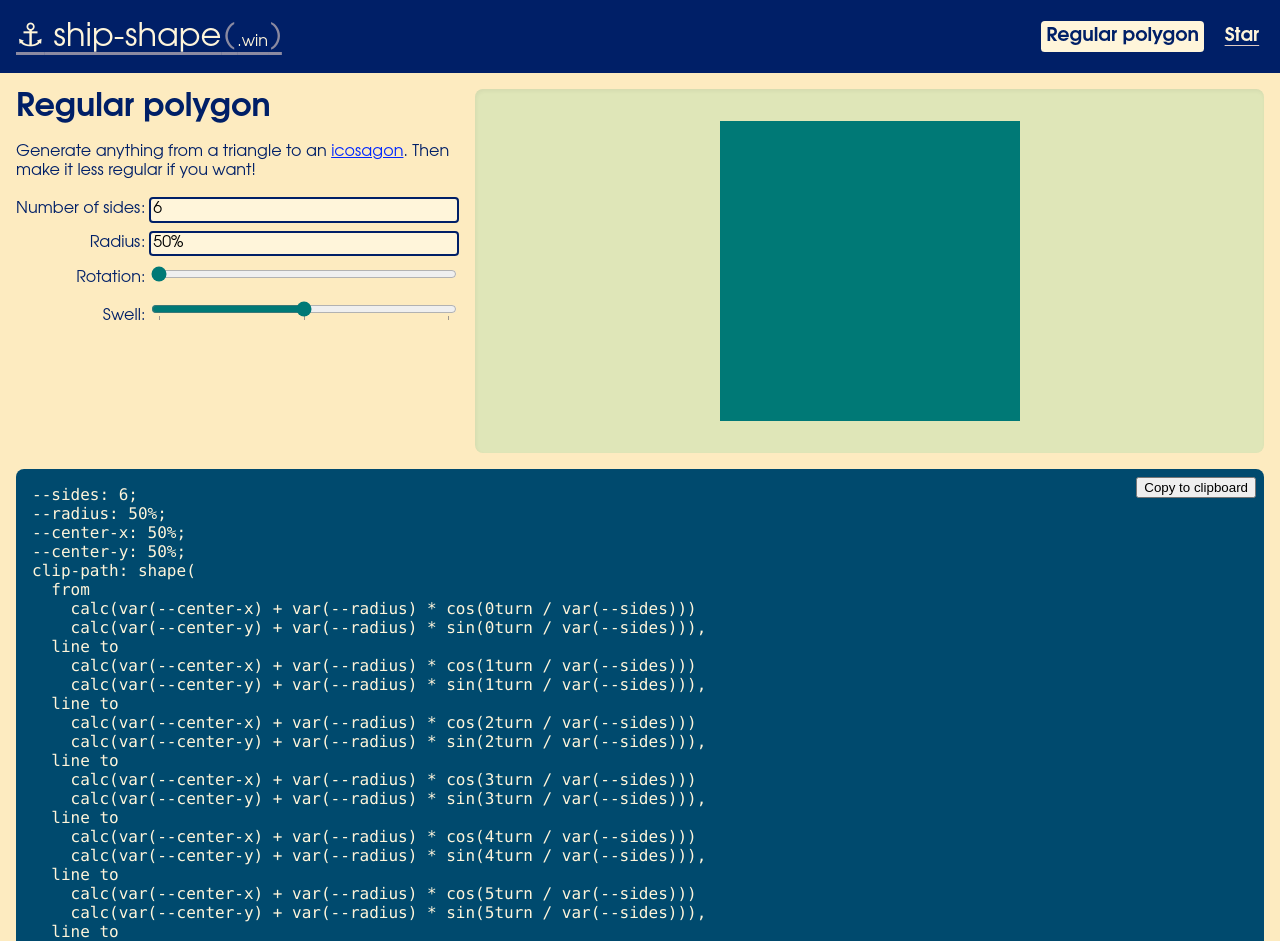
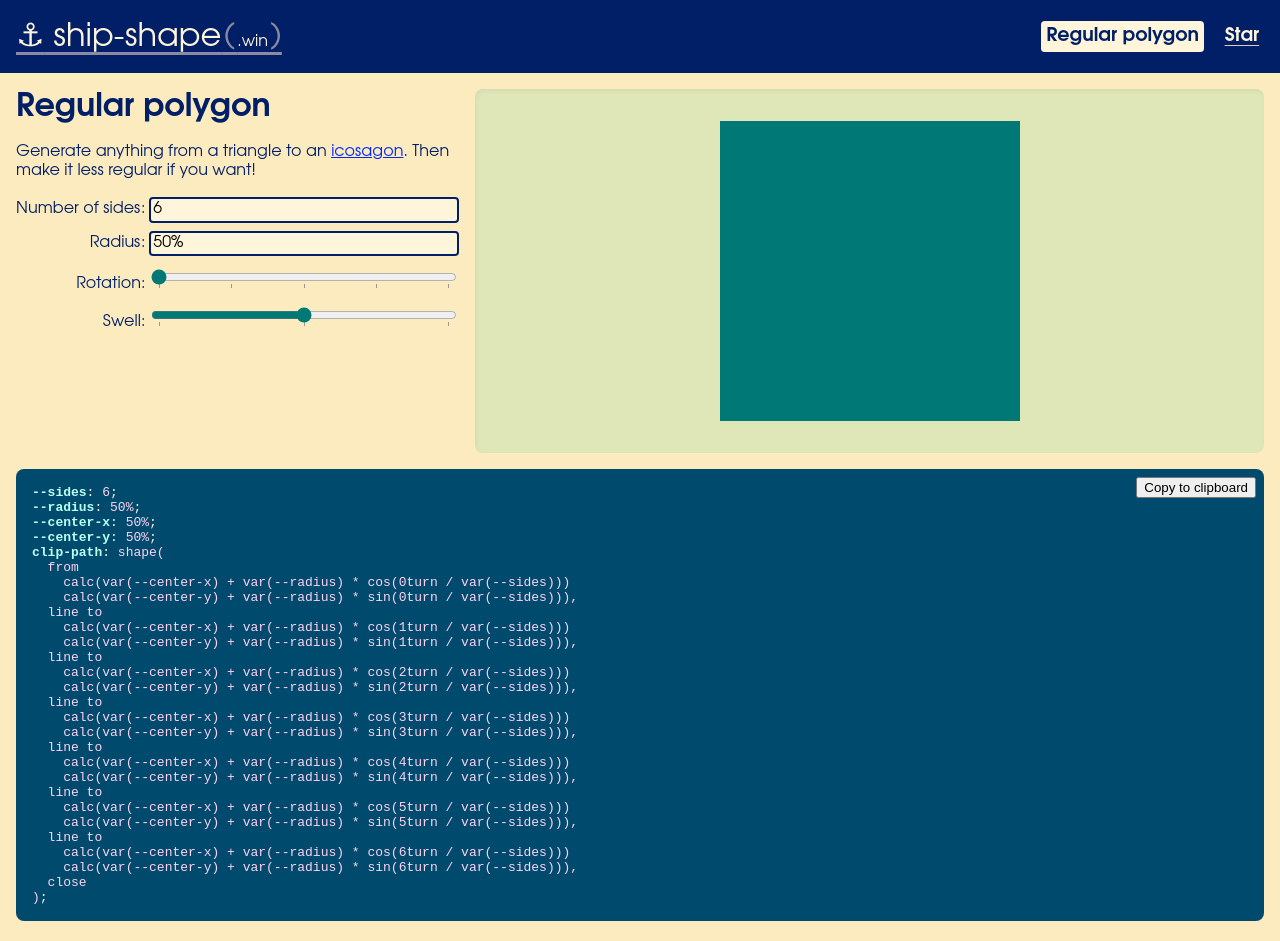
Before and after one commit to PontusHorn/ship-shape.win, a SvelteKit app: page / in a window 1280 px wide. Shown: the top 941 px of the page. Built offline with nearby package versions, Linux system fonts and the light colour scheme.

Commit message:
Add basic output CSS highlighting

```diff
--- /dev/null
+++ b/src/lib/CssOutput.svelte
@@ -0,0 +1,52 @@
+<script lang="ts">
+	const { cssProperties }: { cssProperties: Record<string, string> } = $props();
+</script>
+
+<code id="css-output"
+	>{#each Object.entries(cssProperties) as [key, value]}<span class="property">{key}</span>:
+		<span class="key">{value}</span>;{'\n'}{/each}</code
+>
+<copy-button target="css-output"></copy-button>
+
+<style>
+	code {
+		display: block;
+		background-color: var(--fjord);
+		color: var(--linen);
+		padding: 1rem;
+		border-radius: 0.5rem;
+		paint-order: stroke fill;
+		overflow: auto;
+		tab-size: 2;
+		white-space: pre;
+		anchor-name: --css-output;
+	}
+
+	.property {
+		color: oklch(0.95 0.07 180.81);
+		font-weight: bold;
+	}
+
+	.key {
+		color: oklch(0.92 0.07 344.04);
+	}
+
+	copy-button::part(button) {
+		position: absolute;
+		position-anchor: --css-output;
+		inset-block-start: anchor(start);
+		inset-inline-end: anchor(end);
+		margin: 0.5rem;
+
+		/* Flash a green inset box-shadow covering the button as confirmation */
+		transition: box-shadow 1s 3s ease-in;
+		box-shadow: inset 0 0 0 3em transparent;
+	}
+
+	copy-button::part(button):active {
+		box-shadow: inset 0 0 0 3em rgb(0 255 0 / 0.25);
+		/* Make the transition instant as you click, so that it only fades out
+		slowly afterwards */
+		transition: none;
+	}
+</style>
--- /dev/null
+++ b/src/lib/css.ts
@@ -0,0 +1,5 @@
+export function cssPropertiesToCss(properties: Record<string, string>): string {
+	return Object.entries(properties)
+		.map(([key, value]) => `${key}: ${value};`)
+		.join('\n\t');
+}
--- a/src/lib/parametricShapes/RegularPolygon.ts
+++ b/src/lib/parametricShapes/RegularPolygon.ts
@@ -94,12 +94,10 @@ export class RegularPolygon implements ParametricShape {
 		return new Shape(from, commands);
 	}
 
-	toCSS(propertyName: string): string {
+	toCssProperties(propertyName: string) {
 		const properties = this.#customProperties;
 		properties[propertyName] = this.toShape().toString();
 
-		return Object.entries(properties)
-			.map(([key, value]) => `${key}: ${value};`)
-			.join('\n');
+		return properties;
 	}
 }
--- a/src/lib/parametricShapes/StarPolygon.ts
+++ b/src/lib/parametricShapes/StarPolygon.ts
@@ -75,12 +75,10 @@ export class StarPolygon implements ParametricShape {
 		);
 	}
 
-	toCSS(propertyName: string): string {
+	toCssProperties(propertyName: string) {
 		const properties = this.#customProperties;
 		properties[propertyName] = this.toShape().toString();
 
-		return Object.entries(properties)
-			.map(([key, value]) => `${key}: ${value};`)
-			.join('\n');
+		return properties;
 	}
 }
--- a/src/routes/+page.svelte
+++ b/src/routes/+page.svelte
@@ -1,6 +1,8 @@
 <script lang="ts">
 	import { SITE_DESCRIPTION, SITE_TITLE } from '$lib/constants';
 	import { CoordinatePair } from '$lib/CoordinatePair';
+	import { cssPropertiesToCss } from '$lib/css';
+	import CssOutput from '$lib/CssOutput.svelte';
 	import { percent, raw } from '$lib/LengthPercentage';
 	import { RegularPolygon } from '$lib/parametricShapes/RegularPolygon';
 
@@ -10,7 +12,7 @@
 	let swell = $state(1);
 	const center = new CoordinatePair(percent(50), percent(50));
 	const polygon = $derived(new RegularPolygon(sides, raw(radius), center, rotation, swell));
-	const cssString = $derived(polygon.toCSS('clip-path'));
+	const cssProperties = $derived(polygon.toCssProperties('clip-path'));
 </script>
 
 <svelte:head>
@@ -38,7 +40,22 @@
 			<input id="radius" type="text" bind:value={radius} />
 
 			<label for="rotation">Rotation:</label>
-			<input id="rotation" type="range" bind:value={rotation} min="0" max="1" step="0.01" />
+			<input
+				id="rotation"
+				type="range"
+				bind:value={rotation}
+				min="0"
+				max="1"
+				step="0.01"
+				list="rotation-ticks"
+			/>
+			<datalist id="rotation-ticks">
+				<option value="0"></option>
+				<option value="0.25"></option>
+				<option value="0.5"></option>
+				<option value="0.75"></option>
+				<option value="1"></option>
+			</datalist>
 
 			<label for="swell">Swell:</label>
 			<input
@@ -59,12 +76,11 @@
 	</div>
 
 	<div class="preview-pane">
-		<div class="preview" style={cssString}></div>
+		<div class="preview" style={cssPropertiesToCss(cssProperties)}></div>
 	</div>
 
 	<div class="output-pane">
-		<pre id="css-output">{cssString}</pre>
-		<copy-button target="css-output"></copy-button>
+		<CssOutput {cssProperties} />
 	</div>
 </main>
 
@@ -120,33 +136,4 @@
 	.output-pane {
 		grid-area: output;
 	}
-
-	pre {
-		background-color: var(--fjord);
-		color: var(--linen);
-		padding: 1rem;
-		border-radius: 0.5rem;
-		overflow: auto;
-		tab-size: 2;
-		anchor-name: --css-output;
-	}
-
-	copy-button::part(button) {
-		position: absolute;
-		position-anchor: --css-output;
-		inset-block-start: anchor(start);
-		inset-inline-end: anchor(end);
-		margin: 0.5rem;
-
-		/* Flash a green inset box-shadow covering the button as confirmation */
-		transition: box-shadow 1s 3s ease-in;
-		box-shadow: inset 0 0 0 3em transparent;
-	}
-
-	copy-button::part(button):active {
-		box-shadow: inset 0 0 0 3em rgb(0 255 0 / 0.25);
-		/* Make the transition instant as you click, so that it only fades out
-		slowly afterwards */
-		transition: none;
-	}
 </style>
--- a/src/routes/star/+page.svelte
+++ b/src/routes/star/+page.svelte
@@ -1,6 +1,8 @@
 <script lang="ts">
 	import { SITE_DESCRIPTION, SITE_TITLE } from '$lib/constants';
 	import { CoordinatePair } from '$lib/CoordinatePair';
+	import { cssPropertiesToCss } from '$lib/css';
+	import CssOutput from '$lib/CssOutput.svelte';
 	import { percent, raw } from '$lib/LengthPercentage';
 	import { StarPolygon } from '$lib/parametricShapes/StarPolygon';
 
@@ -12,7 +14,7 @@
 	const polygon = $derived(
 		new StarPolygon(points, raw(outerRadius), raw(innerRadius), center, rotation)
 	);
-	const cssString = $derived(polygon.toCSS('clip-path'));
+	const cssProperties = $derived(polygon.toCssProperties('clip-path'));
 </script>
 
 <svelte:head>
@@ -28,22 +30,39 @@
 		<form>
 			<label for="points">Number of points:</label>
 			<input id="points" type="number" bind:value={points} min="3" />
+
 			<label for="outer-radius">Outer radius:</label>
 			<input id="outer-radius" type="text" bind:value={outerRadius} />
+
 			<label for="inner-radius">Inner radius:</label>
 			<input id="inner-radius" type="text" bind:value={innerRadius} />
+
 			<label for="rotation">Rotation:</label>
-			<input id="rotation" type="range" bind:value={rotation} min="0" max="1" step="0.01" />
+			<input
+				id="rotation"
+				type="range"
+				bind:value={rotation}
+				min="0"
+				max="1"
+				step="0.01"
+				list="rotation-ticks"
+			/>
+			<datalist id="rotation-ticks">
+				<option value="0"></option>
+				<option value="0.25"></option>
+				<option value="0.5"></option>
+				<option value="0.75"></option>
+				<option value="1"></option>
+			</datalist>
 		</form>
 	</div>
 
 	<div class="preview-pane">
-		<div class="preview" style={cssString}></div>
+		<div class="preview" style={cssPropertiesToCss(cssProperties)}></div>
 	</div>
 
 	<div class="output-pane">
-		<pre id="css-output">{cssString}</pre>
-		<copy-button target="css-output"></copy-button>
+		<CssOutput {cssProperties} />
 	</div>
 </main>
 
@@ -99,33 +118,4 @@
 	.output-pane {
 		grid-area: output;
 	}
-
-	pre {
-		background-color: var(--fjord);
-		color: var(--linen);
-		padding: 1rem;
-		border-radius: 0.5rem;
-		overflow: auto;
-		tab-size: 2;
-		anchor-name: --css-output;
-	}
-
-	copy-button::part(button) {
-		position: absolute;
-		position-anchor: --css-output;
-		inset-block-start: anchor(start);
-		inset-inline-end: anchor(end);
-		margin: 0.5rem;
-
-		/* Flash a green inset box-shadow covering the button as confirmation */
-		transition: box-shadow 1s 3s ease-in;
-		box-shadow: inset 0 0 0 3em transparent;
-	}
-
-	copy-button::part(button):active {
-		box-shadow: inset 0 0 0 3em rgb(0 255 0 / 0.25);
-		/* Make the transition instant as you click, so that it only fades out
-		slowly afterwards */
-		transition: none;
-	}
 </style>
```
